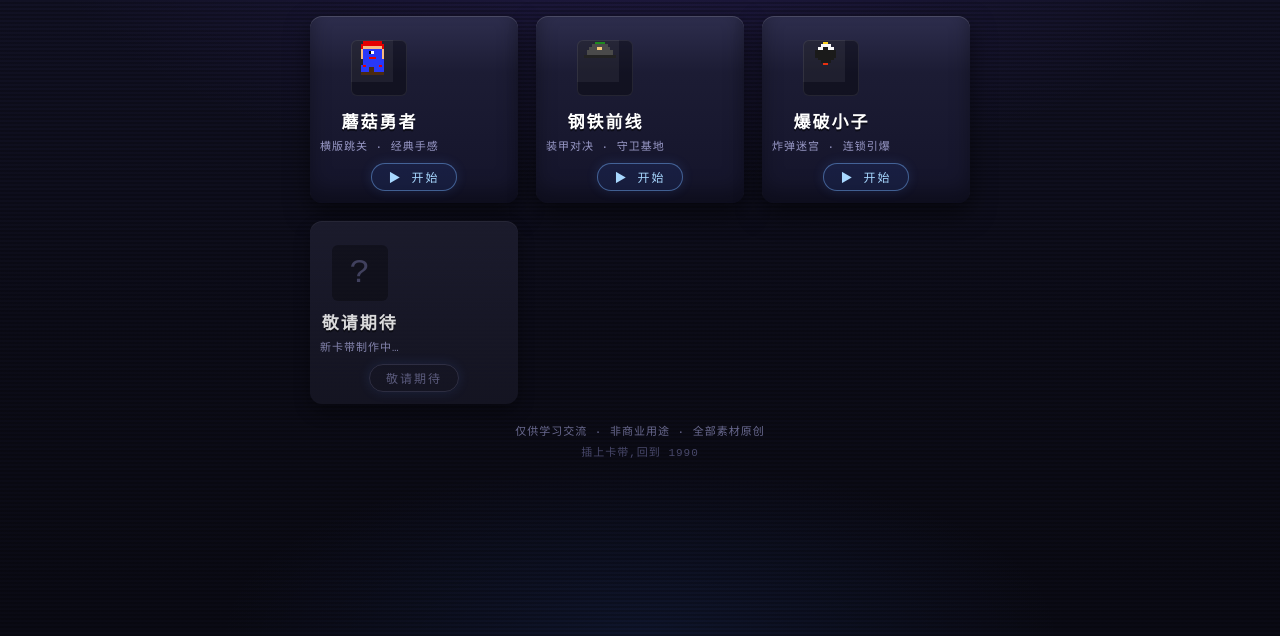
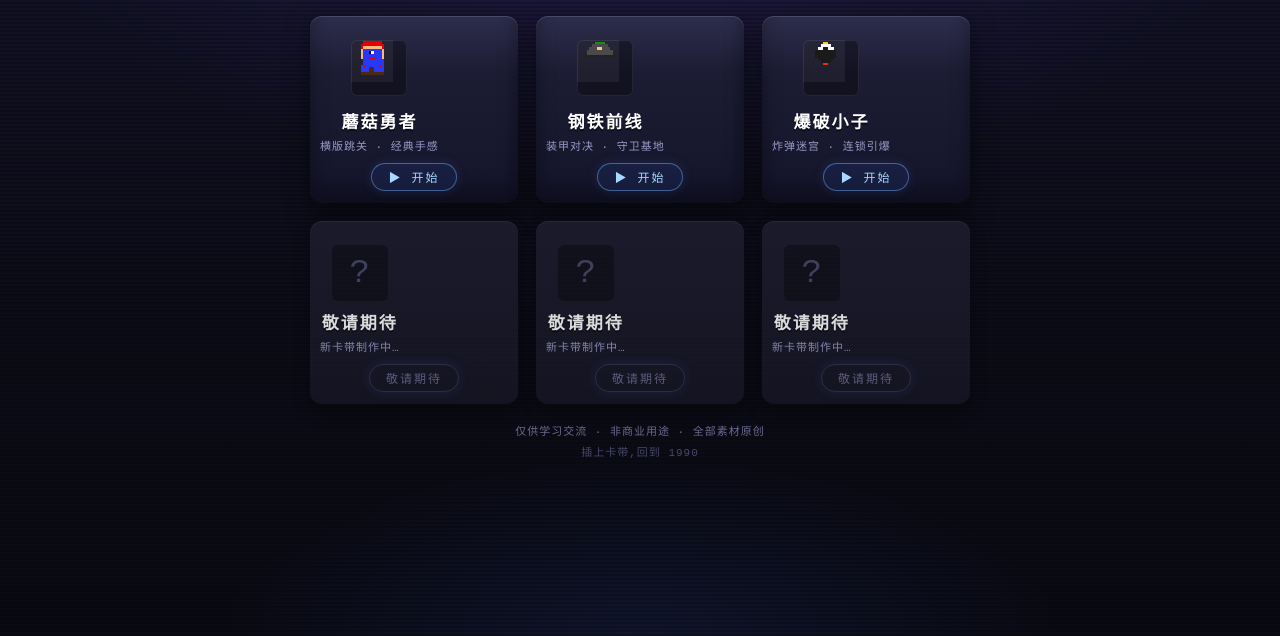
Before and after one commit to xingyejiu237/game_demo1, a plain HTML site: page index.html in a window 1280 px wide. Shown: the part 164-800 px from the top of the page. Drawn offline with Linux system fonts and the light colour scheme.

Commit message:
添加像素手柄 favicon(全页面);卡带槽位扩为 6 格(2行)

```diff
--- a/js/platform.js
+++ b/js/platform.js
@@ -17,7 +17,9 @@
       id: 'bomber', title: '爆破小子', subtitle: '炸弹迷宫 · 连锁引爆',
       url: 'games/bomber/index.html', status: 'play', icon: 'bomber'
     },
-    { id: 'soon1', title: '敬请期待', subtitle: '新卡带制作中…', status: 'soon' }
+    { id: 'soon1', title: '敬请期待', subtitle: '新卡带制作中…', status: 'soon' },
+    { id: 'soon2', title: '敬请期待', subtitle: '新卡带制作中…', status: 'soon' },
+    { id: 'soon3', title: '敬请期待', subtitle: '新卡带制作中…', status: 'soon' }
   ];
 
   // ---------- 像素图标(纯代码绘制,原创) ----------
```
Also changed, not shown: games/bomber/index.html (+1 -0 lines), games/mario/index.html (+1 -0 lines), games/tank/index.html (+1 -0 lines), index.html (+1 -0 lines).
